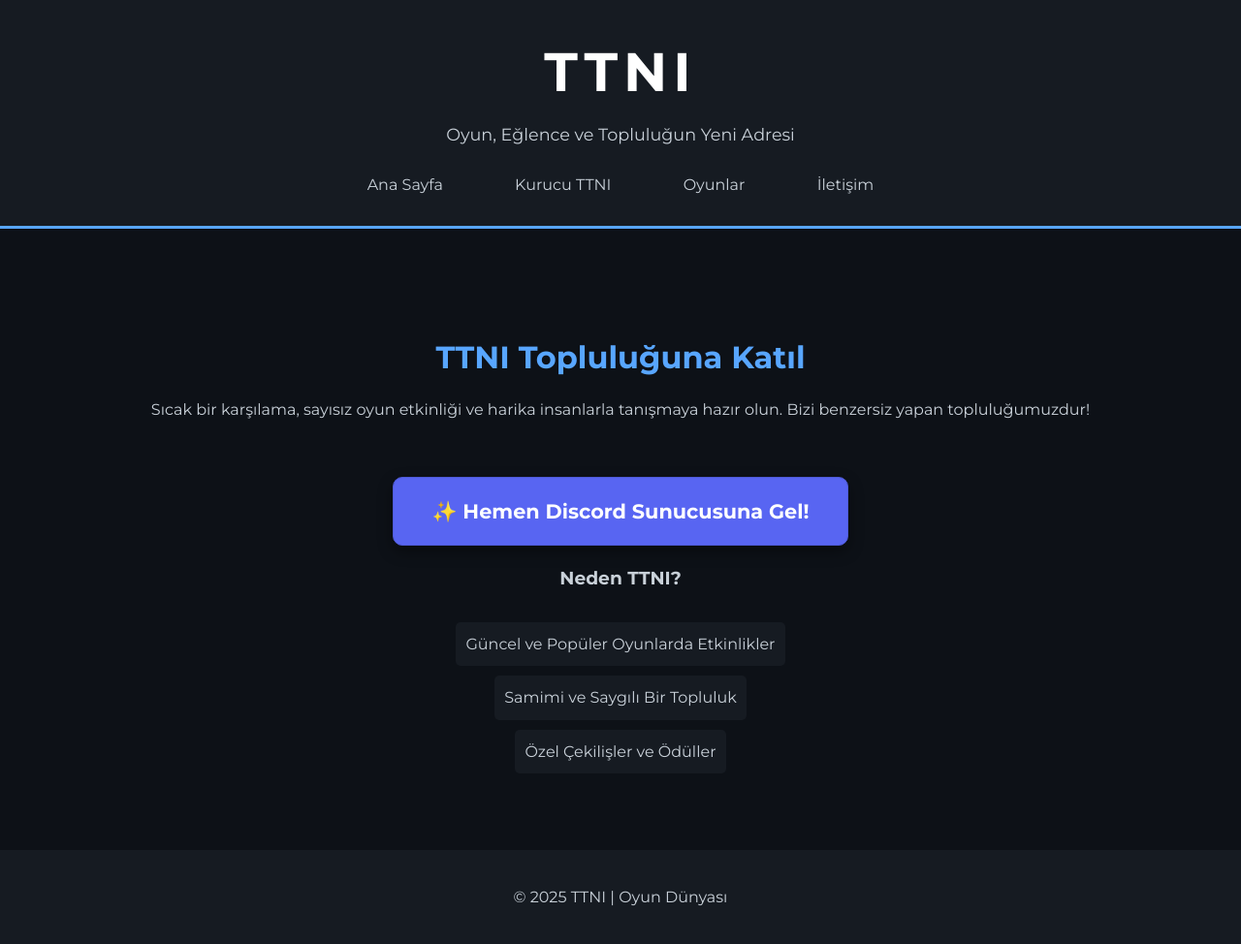
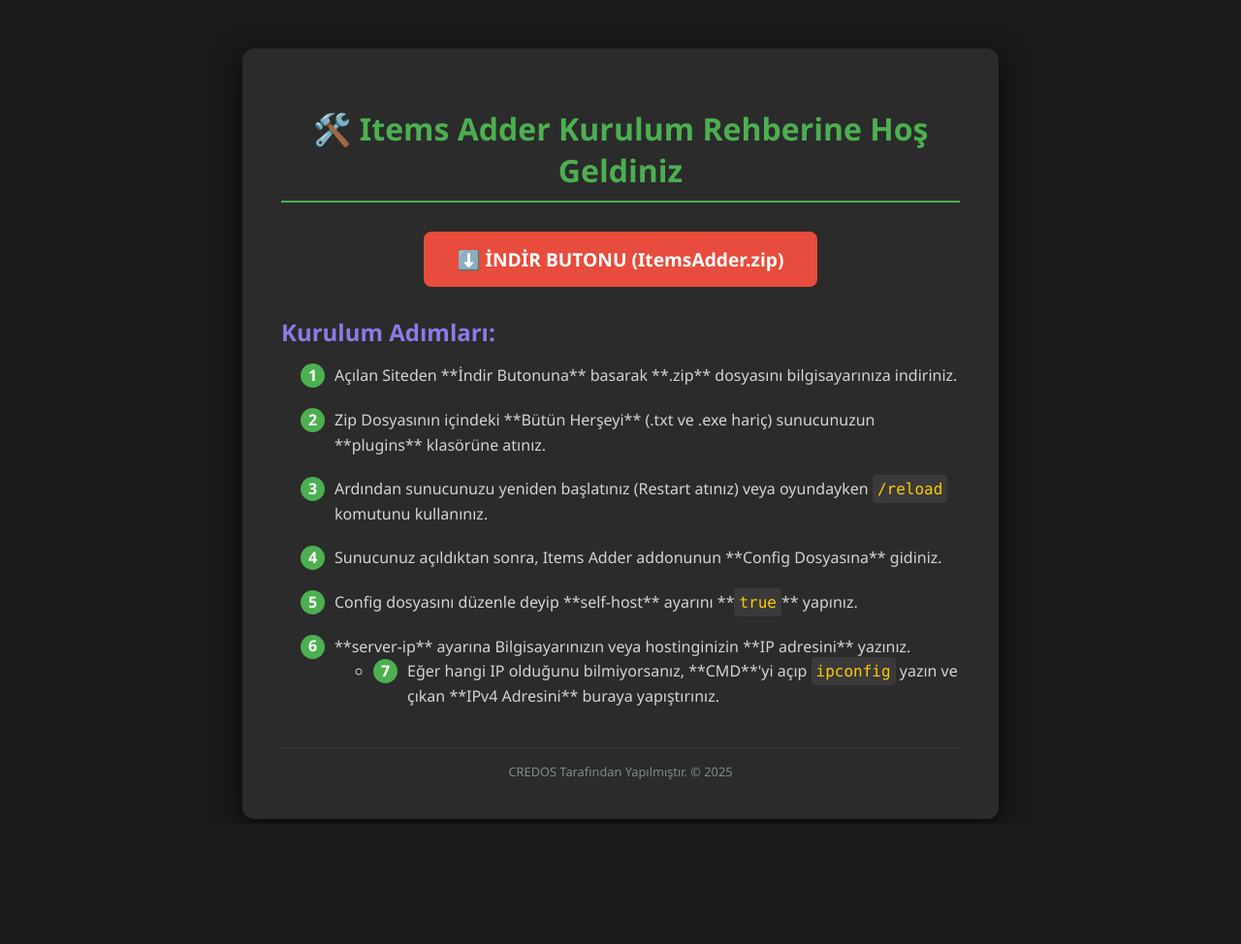
Before and after one commit to cdexecctru/TTNI, a plain HTML site: page index.html in a window 1280 px wide. Shown: the whole page at 97% size. After the commit the page ends 850 px from the top, so only its background shows below. Drawn offline with Linux system fonts and the light colour scheme.

Commit message:
Add files via upload

```diff
--- a/index.html
+++ b/index.html
@@ -3,157 +3,139 @@
 <head>
     <meta charset="UTF-8">
     <meta name="viewport" content="width=device-width, initial-scale=1.0">
-    <title>TTNI - Oyun Dünyasının Yeni Durağı</title>
-
-    <link href="https://fonts.googleapis.com/css2?family=Montserrat:wght@400;700&display=swap" rel="stylesheet">
-
+    <title>Items Adder Kurulum Rehberi</title>
     <style>
-        /* Siyah Tema ve Font Ayarları */
-        :root {
-            --primary-color: #0d1117;
-            --secondary-color: #161b22;
-            --accent-color: #58a6ff;
-            --text-color: #c9d1d9;
-            --white: #ffffff;
+        body {
+            font-family: 'Segoe UI', Tahoma, Geneva, Verdana, sans-serif;
+            background-color: #1a1a1a;
+            color: #d4d4d4;
+            display: flex;
+            justify-content: center;
+            align-items: flex-start; /* İçeriğin yukarıdan başlaması için */
+            padding-top: 50px;
+            min-height: 100vh;
+            margin: 0;
         }
-
-        body {
-            font-family: 'Montserrat', sans-serif;
-            margin: 0;
-            padding-bottom: 80px; /* Footer için boşluk */
-            background-color: var(--primary-color);
-            color: var(--text-color);
+        .guide-container {
+            background-color: #2b2b2b;
+            padding: 40px;
+            border-radius: 12px;
+            box-shadow: 0 8px 30px rgba(0, 0, 0, 0.7);
+            max-width: 700px;
+            width: 90%;
+            text-align: left;
+        }
+        h1 {
+            color: #4CAF50;
             text-align: center;
+            border-bottom: 2px solid #4CAF50;
+            padding-bottom: 10px;
+            margin-bottom: 30px;
+            font-size: 2em;
+        }
+        h2 {
+            color: #8c7ae6;
+            margin-top: 25px;
+            margin-bottom: 15px;
+            font-size: 1.5em;
+        }
+        ol {
+            padding-left: 20px;
             line-height: 1.6;
-            min-height: 100vh;
+            list-style-type: none; /* Varsayılan numaralandırmayı kaldır */
+        }
+        ol li {
+            margin-bottom: 20px;
+            counter-increment: step-counter; /* Özel sayaç başlat */
             position: relative;
+            padding-left: 35px; /* Numaralar için boşluk */
         }
-
-        header {
-            background-color: var(--secondary-color);
-            padding: 30px 0;
-            border-bottom: 3px solid var(--accent-color);
+        ol li::before {
+            content: counter(step-counter); /* Özel sayacı kullan */
+            background-color: #4CAF50;
+            color: white;
+            font-weight: bold;
+            border-radius: 50%;
+            width: 25px;
+            height: 25px;
+            display: flex;
+            justify-content: center;
+            align-items: center;
+            position: absolute;
+            left: 0;
+            top: 0;
         }
-
-        h1 {
-            font-size: 3.5em;
-            margin: 0;
-            letter-spacing: 6px;
-            font-weight: 700;
-            color: var(--white);
+        .code {
+            background-color: #3a3a3a;
+            padding: 5px;
+            border-radius: 4px;
+            font-family: 'Consolas', 'Courier New', monospace;
+            color: #ffcc00; /* Sarı kod rengi */
         }
-
-        header p {
-            color: var(--text-color);
-            font-size: 1.1em;
-            margin-top: 5px;
+        .download-button-container {
+            text-align: center;
+            margin: 30px 0;
         }
-
-        nav {
-            margin-top: 25px;
+        .download-link {
+            display: inline-block;
+            padding: 15px 35px;
+            background-color: #e74c3c; /* Kırmızı indirme butonu */
+            color: white;
+            text-decoration: none;
+            border-radius: 8px;
+            transition: background-color 0.3s;
+            font-weight: bold;
+            font-size: 1.2em;
         }
-
-        nav a {
-            color: var(--text-color);
-            text-decoration: none;
-            margin: 0 20px;
-            font-weight: 400;
-            padding: 10px 15px;
-            border-radius: 5px;
-            transition: color 0.3s, border-bottom 0.3s;
+        .download-link:hover {
+            background-color: #c0392b;
         }
-
-        nav a:hover {
-            color: var(--accent-color);
-            border-bottom: 2px solid var(--accent-color);
-        }
-
-        .content {
-            padding: 80px 20px;
-        }
-
-        h2 {
-            color: var(--accent-color);
-            font-size: 2em;
-            margin-bottom: 15px;
-        }
-
-        .discord-button {
-            display: inline-block;
-            background-color: #5865f2;
-            color: var(--white);
-            padding: 18px 40px;
-            text-decoration: none;
-            font-size: 1.3em;
-            font-weight: 700;
-            border-radius: 10px;
+        .footer {
             margin-top: 40px;
-            box-shadow: 0 6px 15px rgba(0, 0, 0, 0.4);
-            transition: background-color 0.3s, transform 0.2s;
-            border: 1px solid #4e5ad6;
-        }
-
-        .discord-button:hover {
-            background-color: #4e5ad6;
-            transform: translateY(-3px);
-        }
-
-        .content ul {
-            list-style: none;
-            padding: 0;
-            margin-top: 30px;
-        }
-
-        .content ul li {
-            background-color: var(--secondary-color);
-            margin: 10px auto;
-            padding: 10px;
-            border-radius: 5px;
-            width: fit-content;
-            color: var(--text-color);
-        }
-
-        footer {
-            background-color: var(--secondary-color);
-            padding: 20px 0;
-            width: 100%;
-            position: absolute;
-            bottom: 0;
+            text-align: center;
+            font-size: 0.8em;
+            color: #7f8c8d;
+            border-top: 1px solid #3a3a3a;
+            padding-top: 15px;
         }
     </style>
 </head>
 <body>
+    <div class="guide-container">
+        <h1>🛠️ Items Adder Kurulum Rehberine Hoş Geldiniz</h1>
 
-    <header>
-        <h1>TTNI</h1>
-        <p>Oyun, Eğlence ve Topluluğun Yeni Adresi</p>
-        <nav>
-            <a href="anasayfa.html">Ana Sayfa</a>
-            <a href="hakkimizda.html">Kurucu TTNI</a>
-            <a href="oyunlar.html">Oyunlar</a>
-            <a href="iletisim.html">İletişim</a>
-        </nav>
-    </header>
+        <div class="download-button-container">
+            <a href="ItemsAdder.zip" class="download-link">⬇️ İNDİR BUTONU (ItemsAdder.zip)</a>
+        </div>
 
-    <div class="content">
-        <h2>TTNI Topluluğuna Katıl</h2>
-        <p>Sıcak bir karşılama, sayısız oyun etkinliği ve harika insanlarla tanışmaya hazır olun. Bizi benzersiz yapan topluluğumuzdur!</p>
+        <h2>Kurulum Adımları:</h2>
+        <ol>
+            <li>
+                Açılan Siteden **İndir Butonuna** basarak **.zip** dosyasını bilgisayarınıza indiriniz.
+            </li>
+            <li>
+                Zip Dosyasının içindeki **Bütün Herşeyi** (.txt ve .exe hariç) sunucunuzun **plugins** klasörüne atınız.
+            </li>
+            <li>
+                Ardından sunucunuzu yeniden başlatınız (Restart atınız) veya oyundayken <span class="code">/reload</span> komutunu kullanınız.
+            </li>
+            <li>
+                Sunucunuz açıldıktan sonra, Items Adder addonunun **Config Dosyasına** gidiniz.
+            </li>
+            <li>
+                Config dosyasını düzenle deyip **self-host** ayarını **<span class="code">true</span>** yapınız.
+            </li>
+            <li>
+                **server-ip** ayarına Bilgisayarınızın veya hostinginizin **IP adresini** yazınız.
+                <ul>
+                    <li>Eğer hangi IP olduğunu bilmiyorsanız, **CMD**'yi açıp <span class="code">ipconfig</span> yazın ve çıkan **IPv4 Adresini** buraya yapıştırınız.</li>
+                </ul>
+            </li>
+        </ol>
 
-        <a href="https://discord.gg/jBQUpUJw" target="_blank" class="discord-button">
-            ✨ Hemen Discord Sunucusuna Gel!
-        </a>
-
-        <h3>Neden TTNI?</h3>
-        <ul>
-            <li>Güncel ve Popüler Oyunlarda Etkinlikler</li>
-            <li>Samimi ve Saygılı Bir Topluluk</li>
-            <li>Özel Çekilişler ve Ödüller</li>
-        </ul>
+        <div class="footer">
+            CREDOS Tarafından Yapılmıştır. © 2025
+        </div>
     </div>
-
-    <footer>
-        <p>&copy; 2025 TTNI | Oyun Dünyası</p>
-    </footer>
-
 </body>
 </html>
```
Also changed, not shown: 1 other file.
